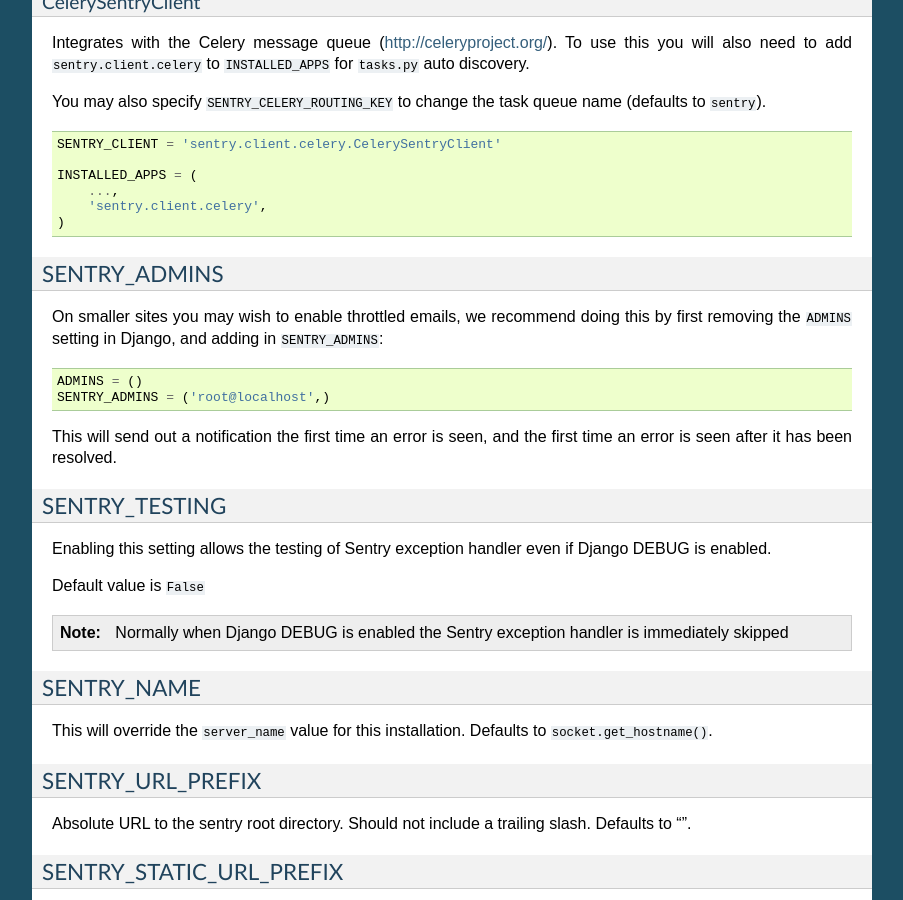
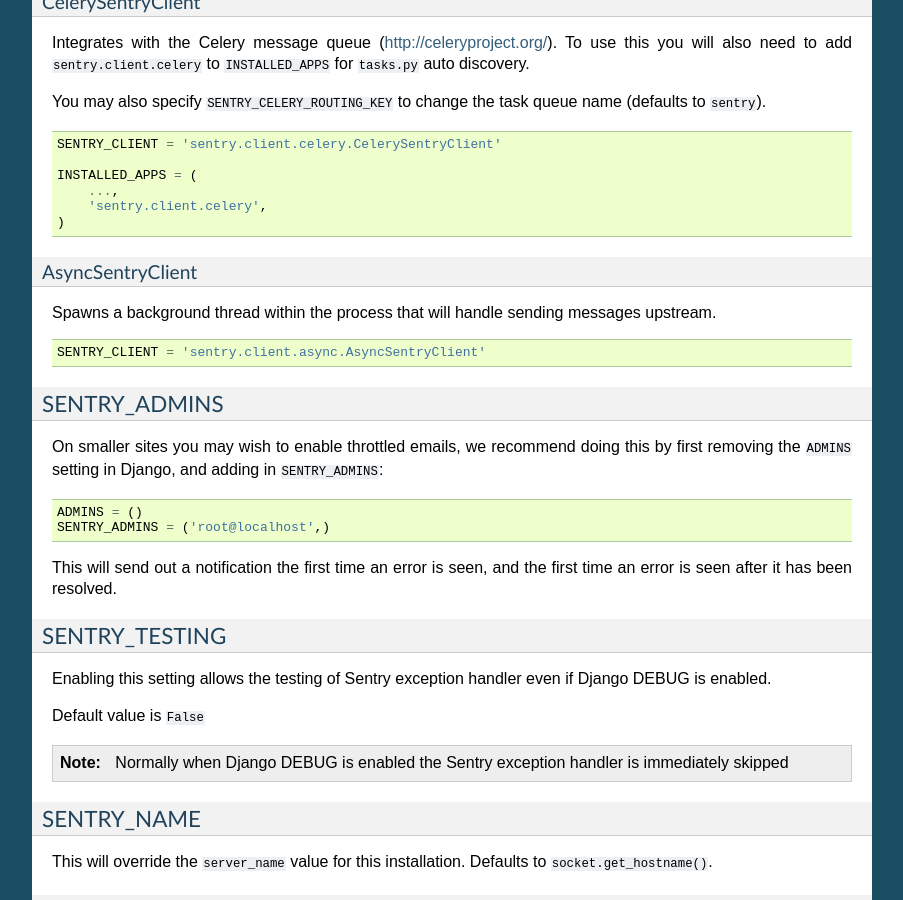
Before and after one commit to JohnFredok/apm-agent-python, a Sphinx documentation site: the page built from docs/config.rst, in a window 1280 px wide and 900 px high, scrolled down 3783 px. Shown: the whole window, without its empty margins (198-1101 px from the left). Built offline with Sphinx 7.4.7, drawn with Linux system fonts in a browser that asks for light colours.

Commit message:
Some basic docs for AsyncSentryClient

```diff
--- a/docs/config.rst
+++ b/docs/config.rst
@@ -209,6 +209,16 @@
 	    'sentry.client.celery',
 	)
 
+*****************
+AsyncSentryClient
+*****************
+
+Spawns a background thread within the process that will handle sending messages upstream.
+
+::
+
+	SENTRY_CLIENT = 'sentry.client.async.AsyncSentryClient'
+
 #############
 SENTRY_ADMINS
 #############
```
